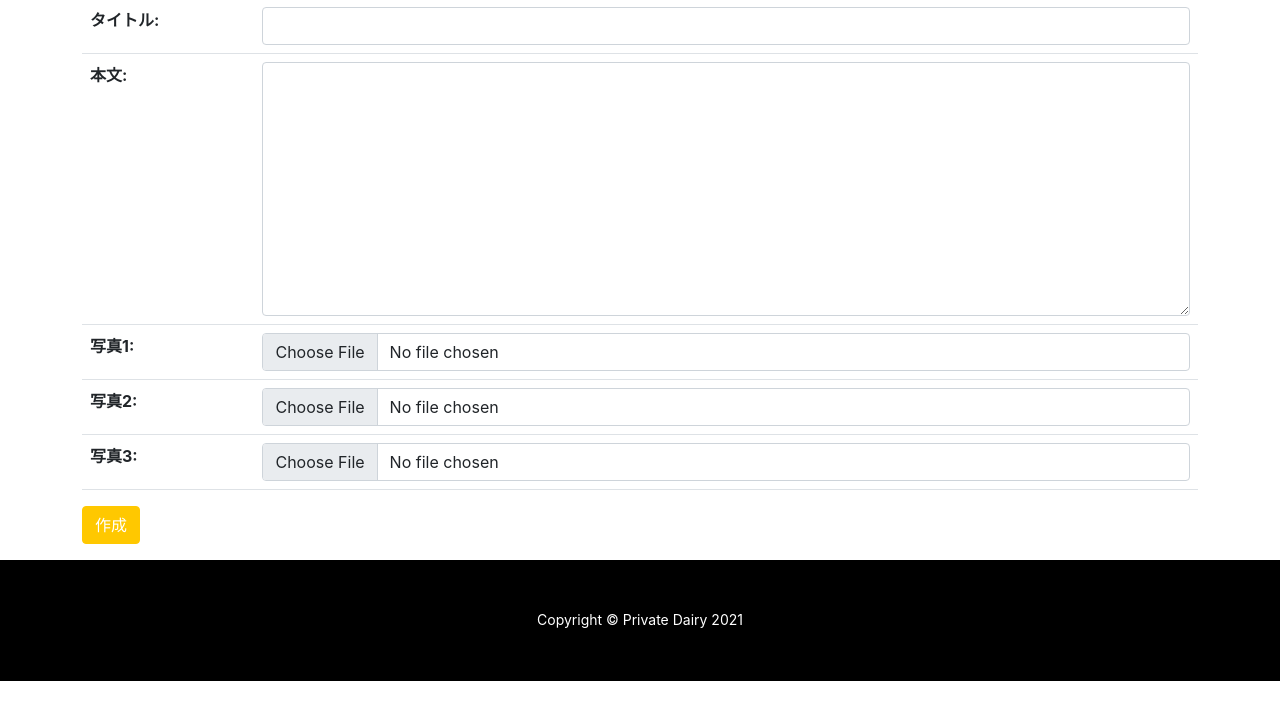
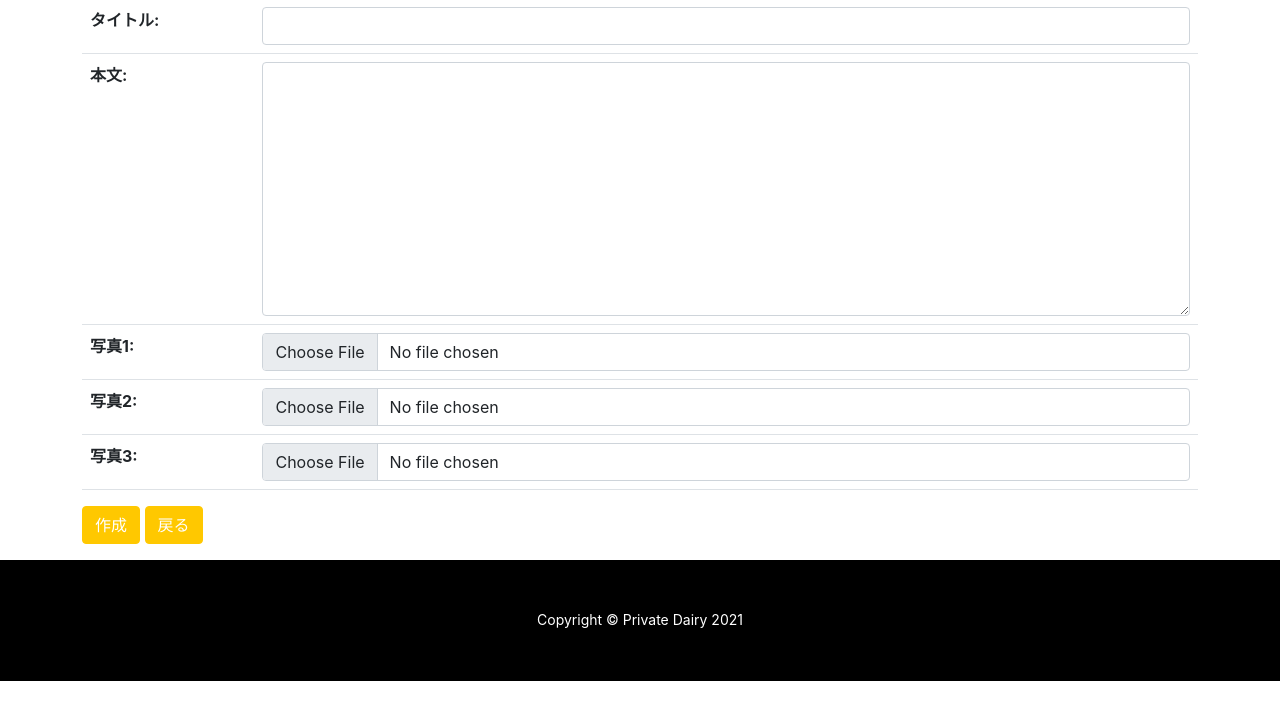
Before and after one commit to Midorikawa453/group_work, a Django app: page /diary-create/ in a window 1280 px wide. Shown: the part 81-800 px from the top of the page. Run offline with Django 3.2, Linux system fonts and the light colour scheme; the visitor is signed in with stand-in values (Sample User, id 1); some libraries are stand-ins or nearby versions.

Commit message:
戻るボタン追加

```diff
--- a/diary/templates/diary_create.html
+++ b/diary/templates/diary_create.html
@@ -14,6 +14,8 @@
                 {{ form.as_table }}
             </table>
             <button class="btn btn-primary" type="submit">作成</button>
+            <!--戻るボタンの追加-->
+            <a class="btn btn-primary" href="{{request.META.HTTP_REFERER}}">戻る</a>
         </form>
     </div>
 </div>
--- a/diary/templates/diary_detail.html
+++ b/diary/templates/diary_detail.html
@@ -75,6 +75,7 @@
 
     <a class="btn btn-success mt-5 mb-3" href="{% url 'diary:diary_update' object.pk %}">編集</a>
     <a class="btn btn-danger mt-5 ml-2 mb-3" href="{% url 'diary:diary_delete' object.pk %}">削除</a>
+    <!--戻るボタンの追加-->
     <a class="btn btn-primary mt-5 ml-2 mb-3" href="{{request.META.HTTP_REFERER}}">戻る</a>
 </div>
 {% endblock %}
--- a/diary/templates/diary_list.html
+++ b/diary/templates/diary_list.html
@@ -17,6 +17,7 @@
                 <a class="btn btn-primary float-right" href="{% url 'diary:diary_create' %}">新規作成</a>
             </div>
             <div class = "search-btn" >
+                <!--検索バーの追加-->
                 <form method="get">
                     <input id="sbox5" type="search" value="{{ request.GET.keyword }}" name="keyword" type="text" placeholder="キーワードを入力" size="40">
                     <input id="sbtn5" type="submit" value="検索" />
```
